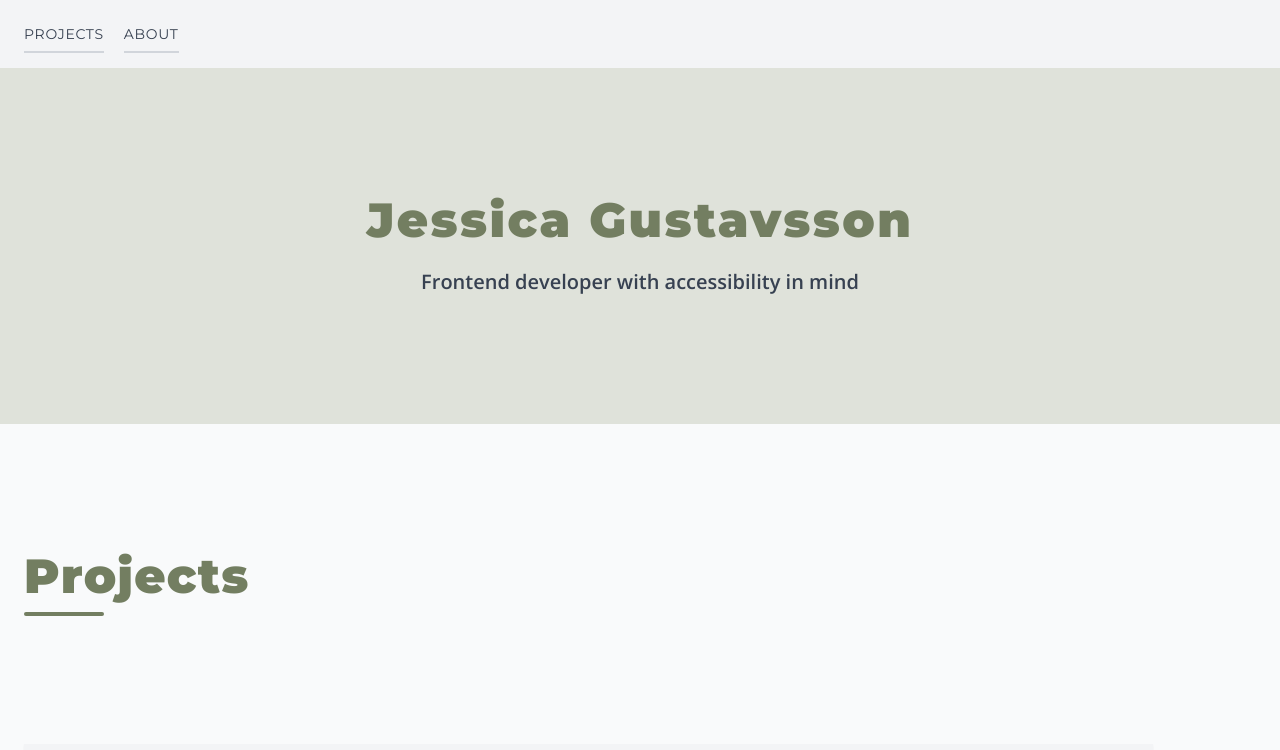
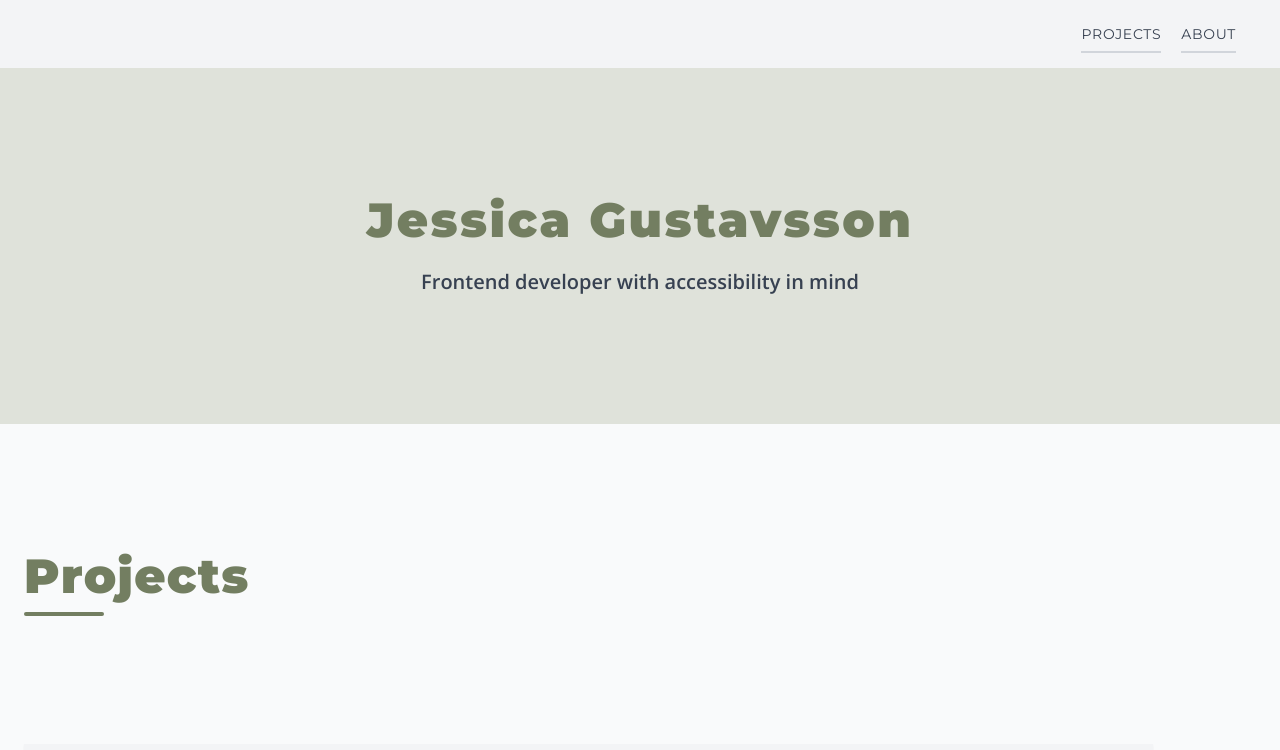
Before and after one commit to jdagmar/jdagmar.github.io, a React (Create React App) app: page / in a window 1280 px wide. Shown: the top 750 px of the page. Built offline with nearby package versions, Linux system fonts and the light colour scheme.

Commit message:
Add option for link color

```diff
--- a/src/components/Link.tsx
+++ b/src/components/Link.tsx
@@ -3,13 +3,14 @@ import * as React from 'react';
 type Props = {
   url: string;
   text: string;
+  activeColor: string;
 };
 
 export const Link = (props: Props) => {
   return (
     <a
       href={props.url}
-      className="tracking-wider uppercase border-b-2 border-gray-300 hover:border-swamp-green-500 transition motion-reduce:transition-none duration-700 ease-in-out py-2 mr-5 font-montserrat"
+      className={`tracking-wider uppercase border-b-2 border-gray-300 hover:border-${props.activeColor} transition motion-reduce:transition-none duration-700 ease-in-out py-2 mr-5 font-montserrat`}
     >
       {props.text}
     </a>
--- a/src/components/Nav.tsx
+++ b/src/components/Nav.tsx
@@ -15,13 +15,13 @@ export const Nav = () => {
 
   const navLinks = links.map(link => (
     <li className="text-sm" key={link.text}>
-      <Link url={link.url} text={link.text} />
+      <Link url={link.url} text={link.text} activeColor="swamp-green-500" />
     </li>
   ));
 
   return (
-    <nav className="text-center">
-      <ul className="flex">{navLinks}</ul>
+    <nav className="text-center w-full">
+      <ul className="flex justify-end">{navLinks}</ul>
     </nav>
   );
 };
```
Also changed, not shown: 1 other file (tests, documents, lock files or other folders).
